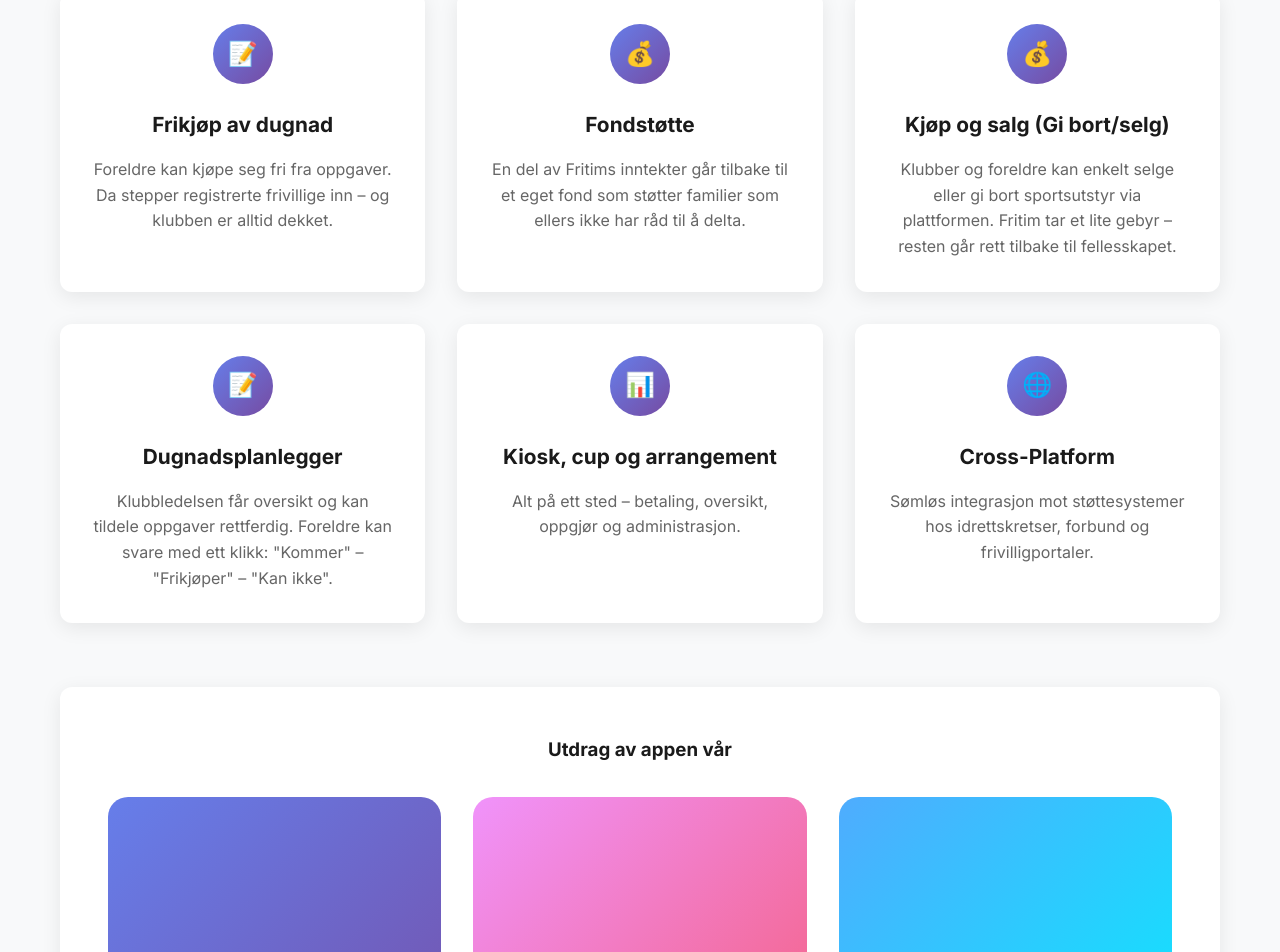
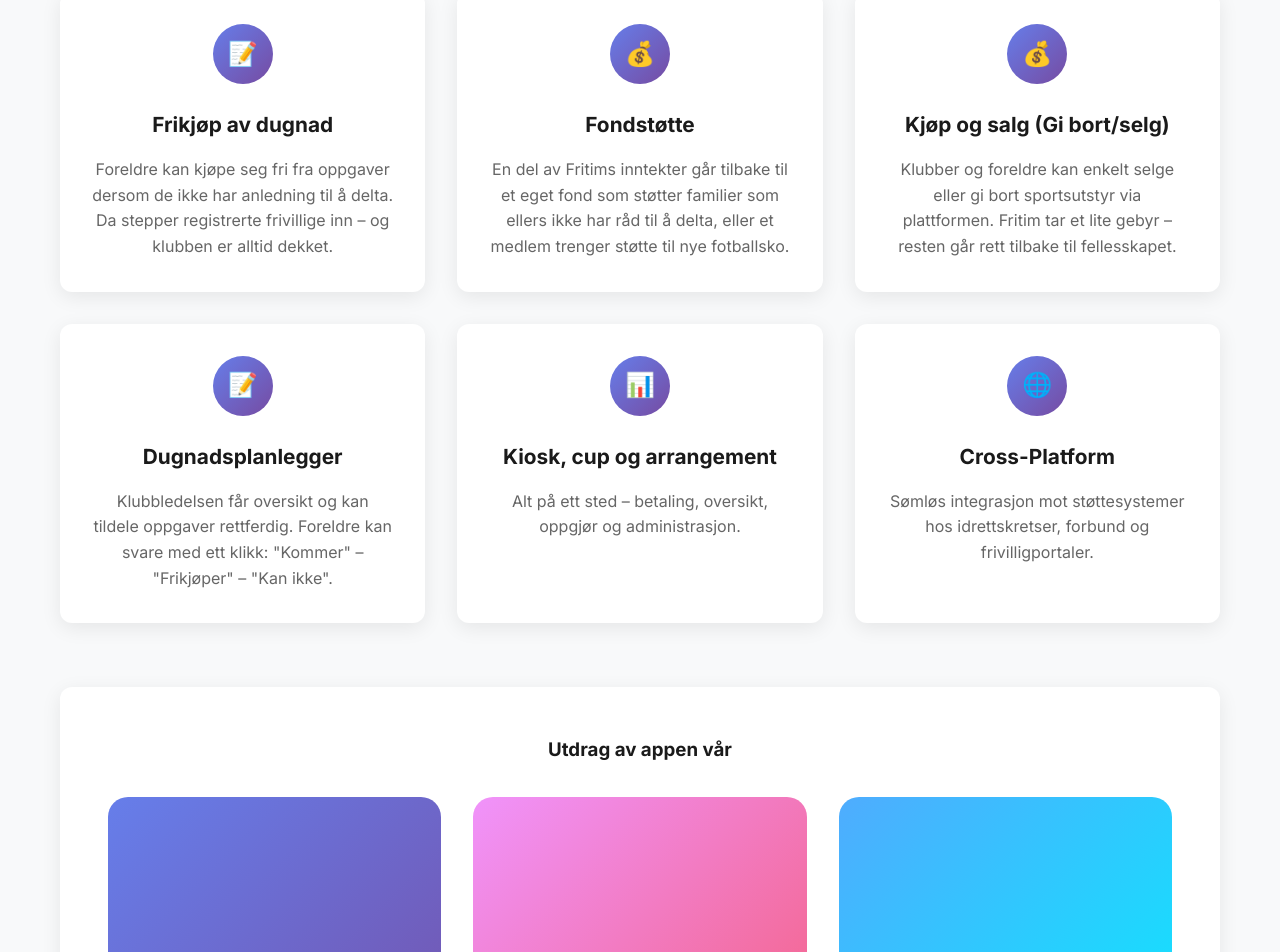
Before and after one commit to jorlar/fritim_web, a React (Create React App) app: page / in a window 1280 px wide. Shown: the part 1187-2139 px from the top of the page. Built offline with nearby package versions, Linux system fonts and the light colour scheme; the HTML template or start-up script is replaced by a standard one.

Commit message:
:memo: Fix text for Appshowcase

```diff
--- a/src/components/AppShowcase.js
+++ b/src/components/AppShowcase.js
@@ -5,12 +5,12 @@ const AppShowcase = () => {
     {
       icon: '📝',
       title: 'Frikjøp av dugnad',
-      description: 'Foreldre kan kjøpe seg fri fra oppgaver. Da stepper registrerte frivillige inn – og klubben er alltid dekket.'
+      description: 'Foreldre kan kjøpe seg fri fra oppgaver dersom de ikke har anledning til å delta. Da stepper registrerte frivillige inn – og klubben er alltid dekket.'
     },
     {
       icon: '💰',
       title: 'Fondstøtte',
-      description: 'En del av Fritims inntekter går tilbake til et eget fond som støtter familier som ellers ikke har råd til å delta.'
+      description: 'En del av Fritims inntekter går tilbake til et eget fond som støtter familier som ellers ikke har råd til å delta, eller et medlem trenger støtte til nye fotballsko.'
     },
     {
       icon: '💰',
```
